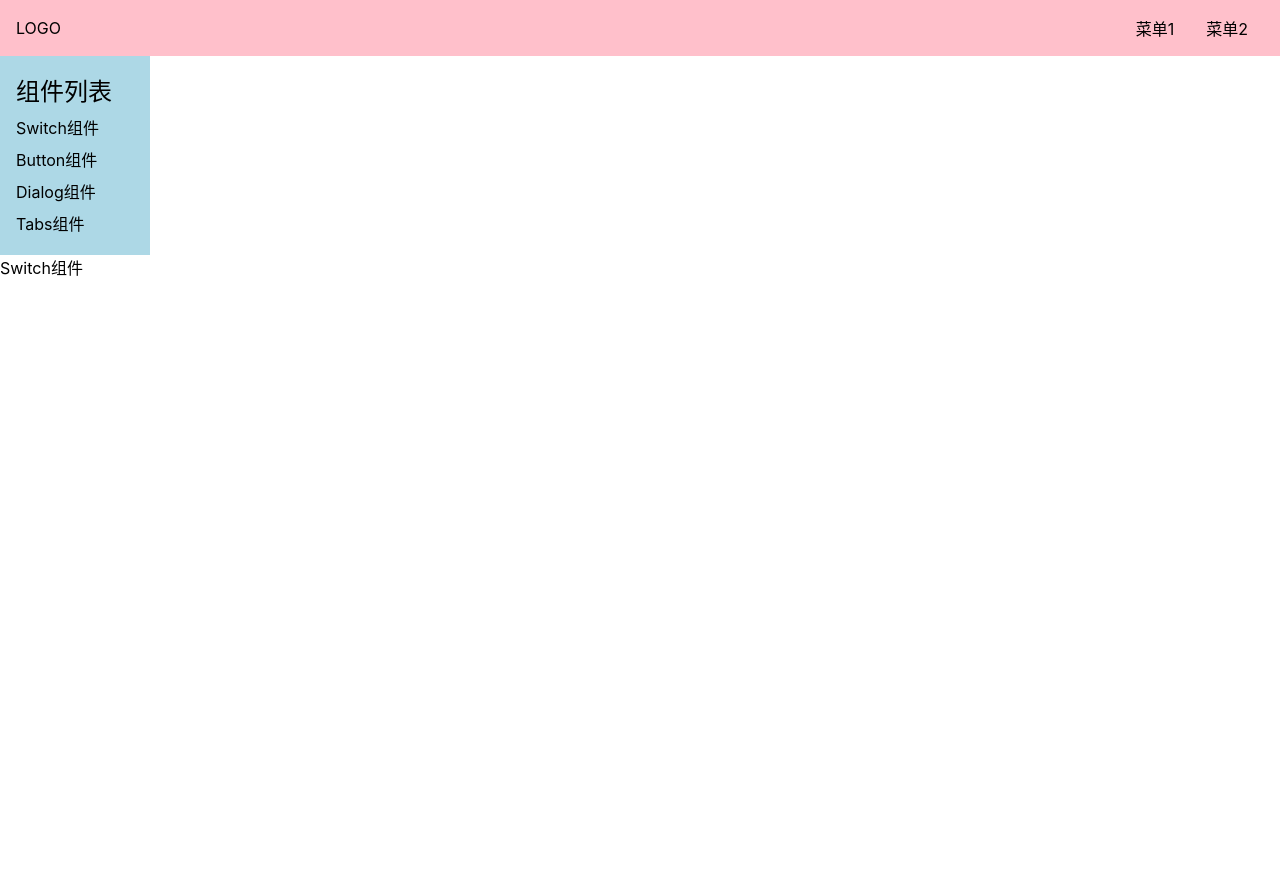
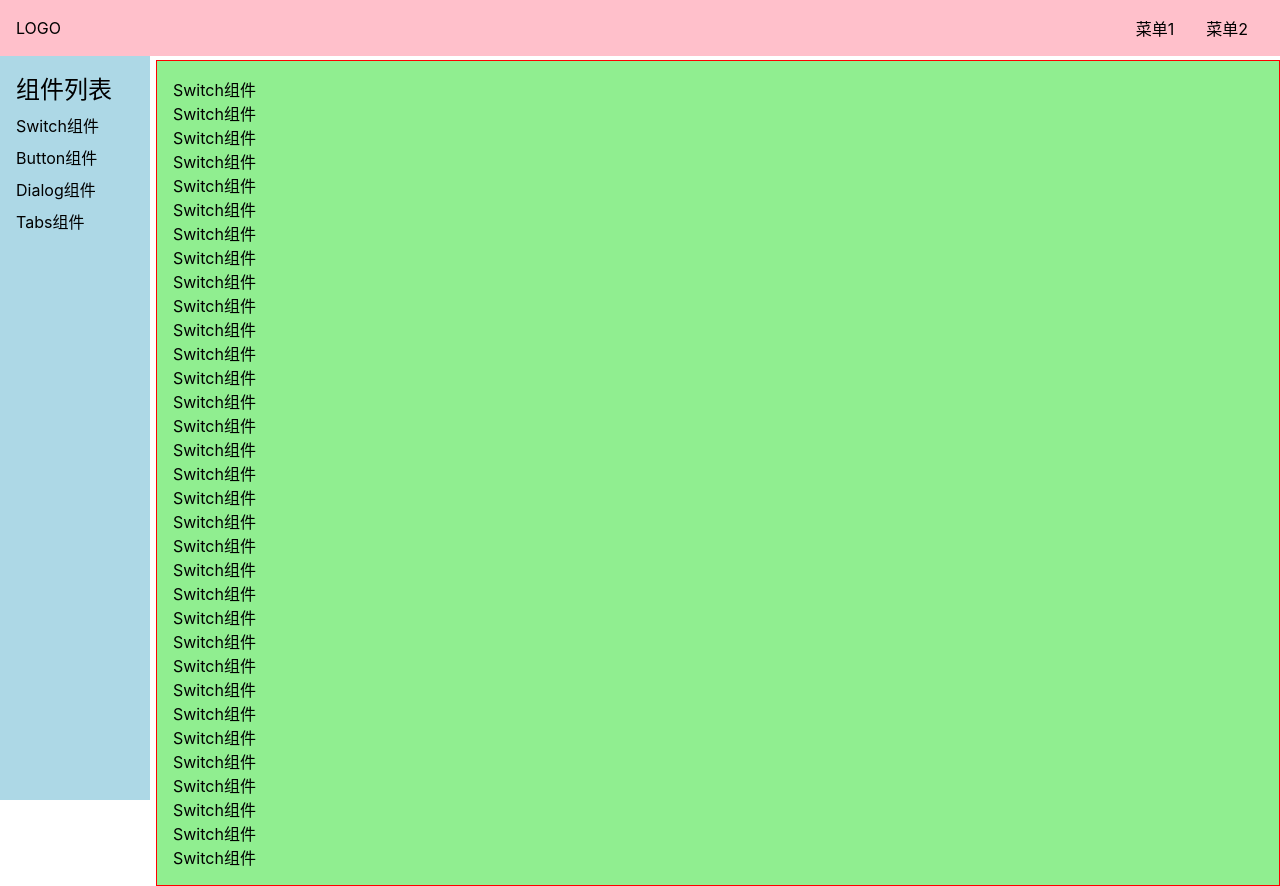
Before and after one commit to Mike1638/SKF-UI, a Vue app: page /#/doc/switch in a window 1280 px wide. Before the commit the page ends 800 px from the top, so only its background shows below. Built offline with nearby package versions, Linux system fonts and the light colour scheme.

Commit message:
完成doc页面css

```diff
--- a/src/App.vue
+++ b/src/App.vue
@@ -1,23 +1,22 @@
 <template>
-  <router-view/>
+  <router-view />
 </template>
 
 <script lang="ts">
-import { provide, ref } from 'vue'
-import { router } from './router';
+import { provide, ref } from "vue";
+import { router } from "./router";
 
 export default {
-  name: 'App',
-  setup(){
+  name: "App",
+  setup() {
     const width = document.documentElement.clientWidth;
-    const menuVisible = ref(width <=500? false:true)
-    provide('menuVisible',menuVisible);
-    router.afterEach(()=>{
-    if(width <= 500){
-      menuVisible.value = false
-    }
-})
-
-  }
-}
+    const menuVisible = ref(width <= 500 ? false : true);
+    provide("menuVisible", menuVisible);
+    router.afterEach(() => {
+      if (width <= 500) {
+        menuVisible.value = false;
+      }
+    });
+  },
+};
 </script>
--- a/src/components/Switchdemo.vue
+++ b/src/components/Switchdemo.vue
@@ -1,4 +1,36 @@
 <template>
+  <div>Switch组件</div>
+  <div>Switch组件</div>
+  <div>Switch组件</div>
+  <div>Switch组件</div>
+  <div>Switch组件</div>
+  <div>Switch组件</div>
+  <div>Switch组件</div>
+  <div>Switch组件</div>
+  <div>Switch组件</div>
+  <div>Switch组件</div>
+  <div>Switch组件</div>
+  <div>Switch组件</div>
+  <div>Switch组件</div>
+  <div>Switch组件</div>
+  <div>Switch组件</div>
+  <div>Switch组件</div>
+  <div>Switch组件</div>
+  <div>Switch组件</div>
+  <div>Switch组件</div>
+  <div>Switch组件</div>
+  <div>Switch组件</div>
+  <div>Switch组件</div>
+  <div>Switch组件</div>
+  <div>Switch组件</div>
+  <div>Switch组件</div>
+  <div>Switch组件</div>
+  <div>Switch组件</div>
+  <div>Switch组件</div>
+  <div>Switch组件</div>
+  <div>Switch组件</div>
+  <div>Switch组件</div>
+  <div>Switch组件</div>
   <div>Switch组件</div>
 </template>
 
--- a/src/components/Topnav.vue
+++ b/src/components/Topnav.vue
@@ -29,7 +29,10 @@
   justify-content: space-between;
   align-items: center;
   padding: 16px;
-  position: relative;
+  position: fixed;
+  top: 0;
+  left: 0;
+  width: 100%;
   z-index: 10;
   > .logo {
     max-width: 6em;
--- a/src/view/Doc.vue
+++ b/src/view/Doc.vue
@@ -1,6 +1,6 @@
 <template>
-  <div>
-    <Topnav></Topnav>
+  <div class="layout">
+    <Topnav class="nav"></Topnav>
     <div class="content">
       <aside v-if="menuVisible">
         <h2>组件列表</h2>
@@ -30,11 +30,16 @@
 };
 </script>
 
-<style lang="scss">
+<style lang="scss" scoped>
 aside {
   background: lightblue;
   width: 150px;
   padding: 16px;
+  position: fixed;
+  top:0;
+  left:0;
+  padding-top: 70px;
+  height: 100%;
   > h2 {
     margin-bottom: 4px;
   }
@@ -43,12 +48,37 @@
       padding: 4px 0;
     }
   }
-  @media (max-width: 500px) {
-    position: fixed;
-    top: 0;
-    left: 0;
-    padding-top: 70px;
+
 }
+.layout{
+  display: flex;
+  flex-direction:column;
+  height: 100vh;
+  >.nav{
+    flex-shrink: 0;
+  }
+  >.content{
+    flex-grow: 1;
+    padding-top: 60px;
+    padding-left: 156px;
+    @media(max-width:500px){
+     padding-left: 0;
+    }
+  }
 }
-
+.content{
+  display: flex;
+  > aside {
+    flex-shrink: 0;
+  }
+   > main {
+     border: 1px solid red;
+    flex-grow: 1;
+    padding: 16px;
+    background: lightgreen;
+  }
+}
+main{
+  overflow: auto;
+}
 </style>
```
